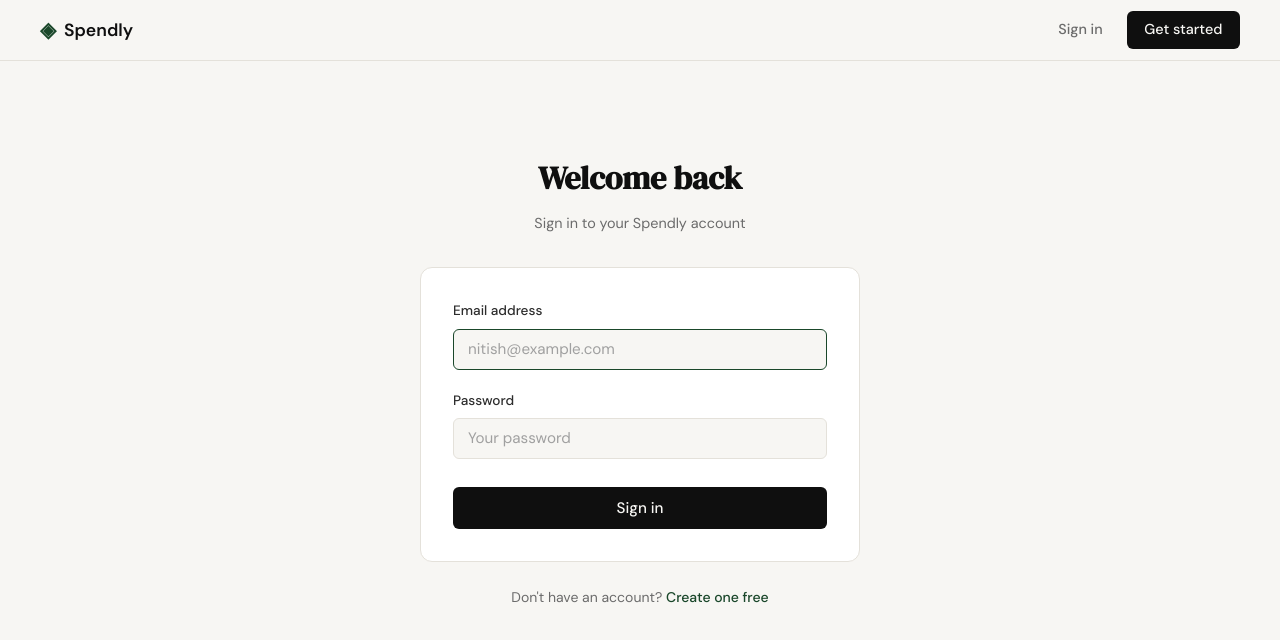
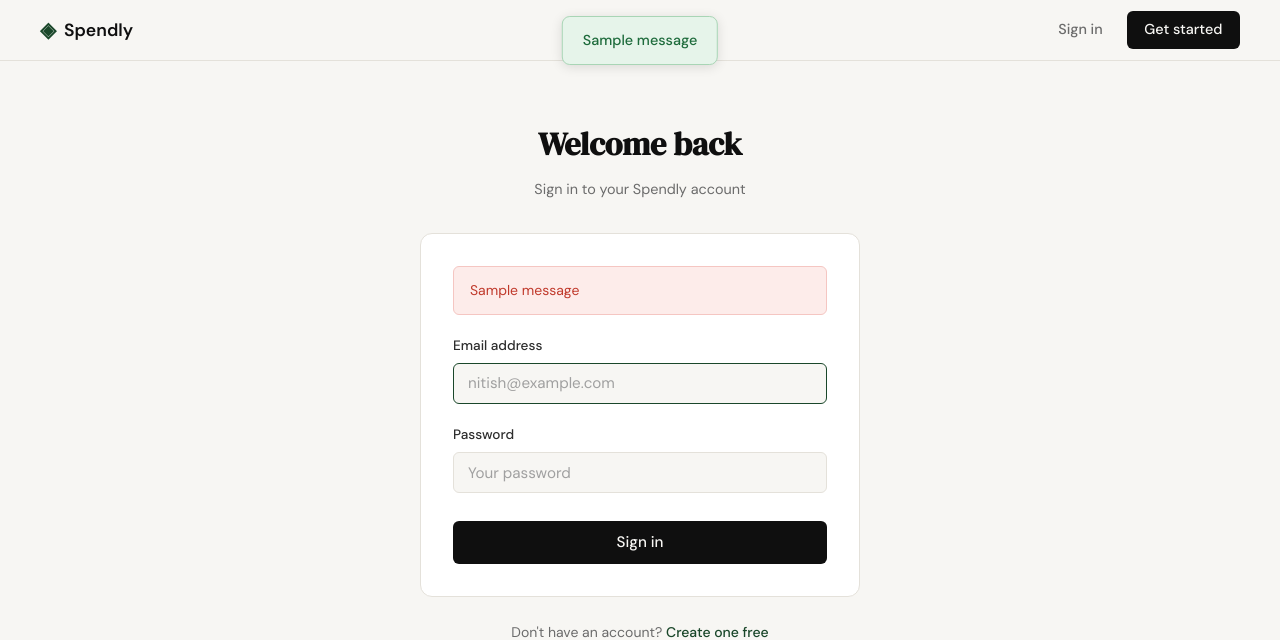
Before and after one commit to Atharv-Agrawal/spendly, a Flask app: page /login in a window 1280 px wide. Shown: the top 640 px of the page. Run offline with Flask 3, Linux system fonts and the light colour scheme; one stand-in notice (Sample message) is shown.

Commit message:
add login functionality

```diff
--- a/app.py
+++ b/app.py
@@ -1,6 +1,7 @@
 import sqlite3
-from flask import Flask, render_template, request, flash, redirect, url_for, abort
-from database.db import get_db, init_db, seed_db, create_user
+from flask import Flask, render_template, request, flash, redirect, url_for, abort, session
+from werkzeug.security import check_password_hash
+from database.db import get_db, init_db, seed_db, create_user, get_user_by_email
 
 app = Flask(__name__)
 app.secret_key = "dev-secret-key"
@@ -21,6 +22,8 @@ def landing():
 
 @app.route("/register", methods=["GET", "POST"])
 def register():
+    if session.get("user_id"):
+        return redirect(url_for("landing"))
     if request.method == "GET":
         return render_template("register.html")
 
@@ -54,9 +57,32 @@ def register():
     abort(405)
 
 
-@app.route("/login")
+@app.route("/login", methods=["GET", "POST"])
 def login():
-    return render_template("login.html")
+    if session.get("user_id"):
+        return redirect(url_for("landing"))
+    if request.method == "GET":
+        return render_template("login.html")
+
+    if request.method == "POST":
+        email = request.form.get("email", "").strip()
+        password = request.form.get("password", "")
+
+        if not email or not password:
+            flash("All fields are required.", "error")
+            return render_template("login.html")
+
+        user = get_user_by_email(email)
+        if user is None or not check_password_hash(user["password_hash"], password):
+            flash("Invalid email or password.", "error")
+            return render_template("login.html")
+
+        session["user_id"] = user["id"]
+        session["user_name"] = user["name"]
+        flash(f"Welcome back, {user['name']}!", "success")
+        return redirect(url_for("landing"))
+
+    abort(405)
 
 
 @app.route("/terms")
@@ -75,7 +101,8 @@ def privacy():
 
 @app.route("/logout")
 def logout():
-    return "Logout — coming in Step 3"
+    session.clear()
+    return redirect(url_for("landing"))
 
 
 @app.route("/profile")
--- a/static/css/style.css
+++ b/static/css/style.css
@@ -634,3 +634,28 @@ a { color: inherit; text-decoration: none; }
     .nav-links a:not(.nav-cta) { display: none; }
     .hero { padding: 3rem 1rem 2rem; }
 }
+
+.flash-messages {
+    position: fixed;
+    top: 1rem;
+    left: 50%;
+    transform: translateX(-50%);
+    z-index: 500;
+    display: flex;
+    flex-direction: column;
+    gap: .5rem;
+    width: max-content;
+    max-width: 90vw;
+}
+
+.flash {
+    padding: .75rem 1.25rem;
+    border-radius: 8px;
+    font-size: .9rem;
+    font-family: var(--font-sans);
+    font-weight: 500;
+    box-shadow: 0 2px 12px rgba(0,0,0,.12);
+}
+
+.flash--success { background: #e6f4ea; color: #1e6b3c; border: 1px solid #a8d5b5; }
+.flash--error   { background: #fdecea; color: #b71c1c; border: 1px solid #f5b4b4; }
--- a/templates/base.html
+++ b/templates/base.html
@@ -19,13 +19,26 @@
                 <span class="brand-name">Spendly</span>
             </a>
             <div class="nav-links">
-                <a href="{{ url_for('login') }}">Sign in</a>
-                <a href="{{ url_for('register') }}" class="nav-cta">Get started</a>
+                {% if session.user_id %}
+                    <a href="{{ url_for('logout') }}">Sign out</a>
+                {% else %}
+                    <a href="{{ url_for('login') }}">Sign in</a>
+                    <a href="{{ url_for('register') }}" class="nav-cta">Get started</a>
+                {% endif %}
             </div>
         </div>
     </nav>
 
     <main class="main-content">
+        {% with messages = get_flashed_messages(with_categories=true) %}
+            {% if messages %}
+                <div class="flash-messages">
+                    {% for category, message in messages %}
+                        <div class="flash flash--{{ category }}">{{ message }}</div>
+                    {% endfor %}
+                </div>
+            {% endif %}
+        {% endwith %}
         {% block content %}{% endblock %}
     </main>
 
--- a/templates/login.html
+++ b/templates/login.html
@@ -13,11 +13,13 @@
         </div>
 
         <div class="auth-card">
-            {% if error %}
-            <div class="auth-error">{{ error }}</div>
-            {% endif %}
+            {% with messages = get_flashed_messages(with_categories=true) %}
+              {% for category, message in messages %}
+                <div class="auth-error">{{ message }}</div>
+              {% endfor %}
+            {% endwith %}
 
-            <form method="POST" action="/login">
+            <form method="POST" action="{{ url_for('login') }}">
                 <div class="form-group">
                     <label for="email">Email address</label>
                     <input type="email" id="email" name="email"
```
Also changed, not shown: database/db.py (+10 -0 lines), .claude/specs/03-login-and-logout.md (added).
